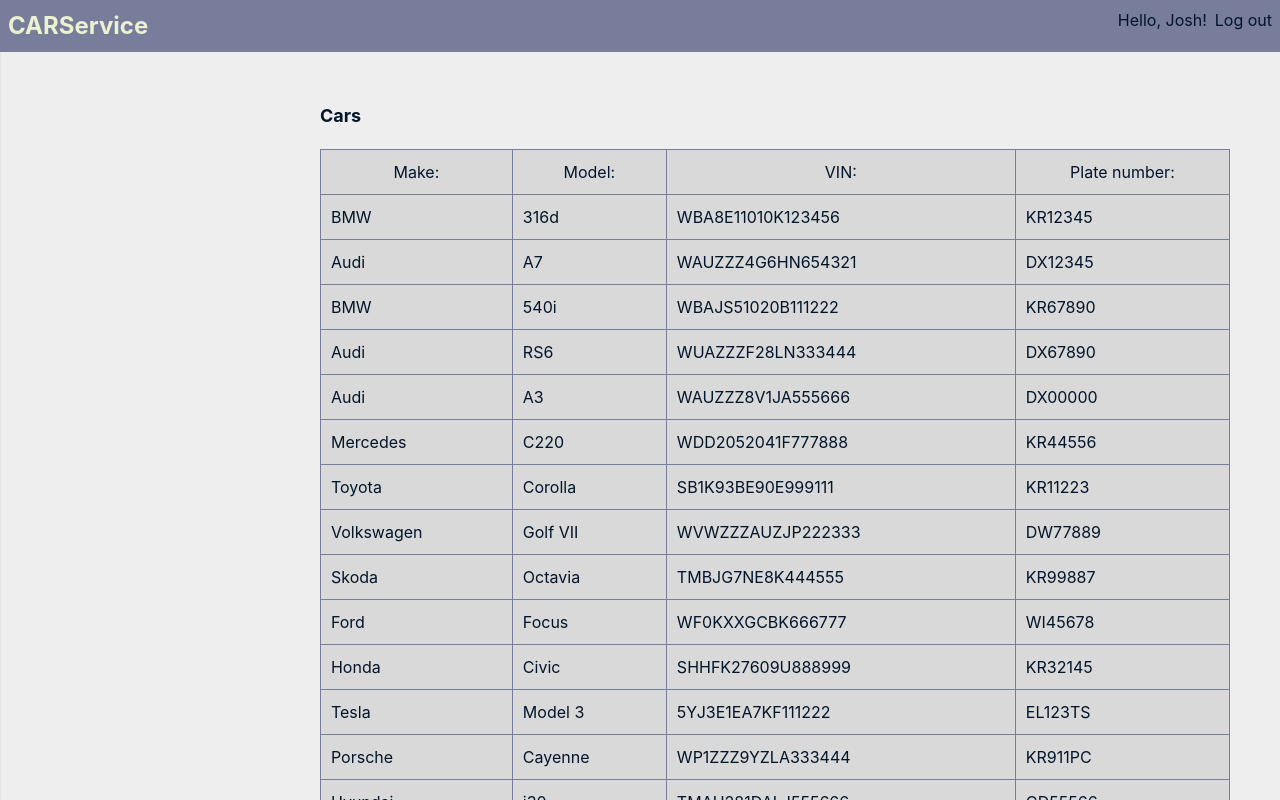
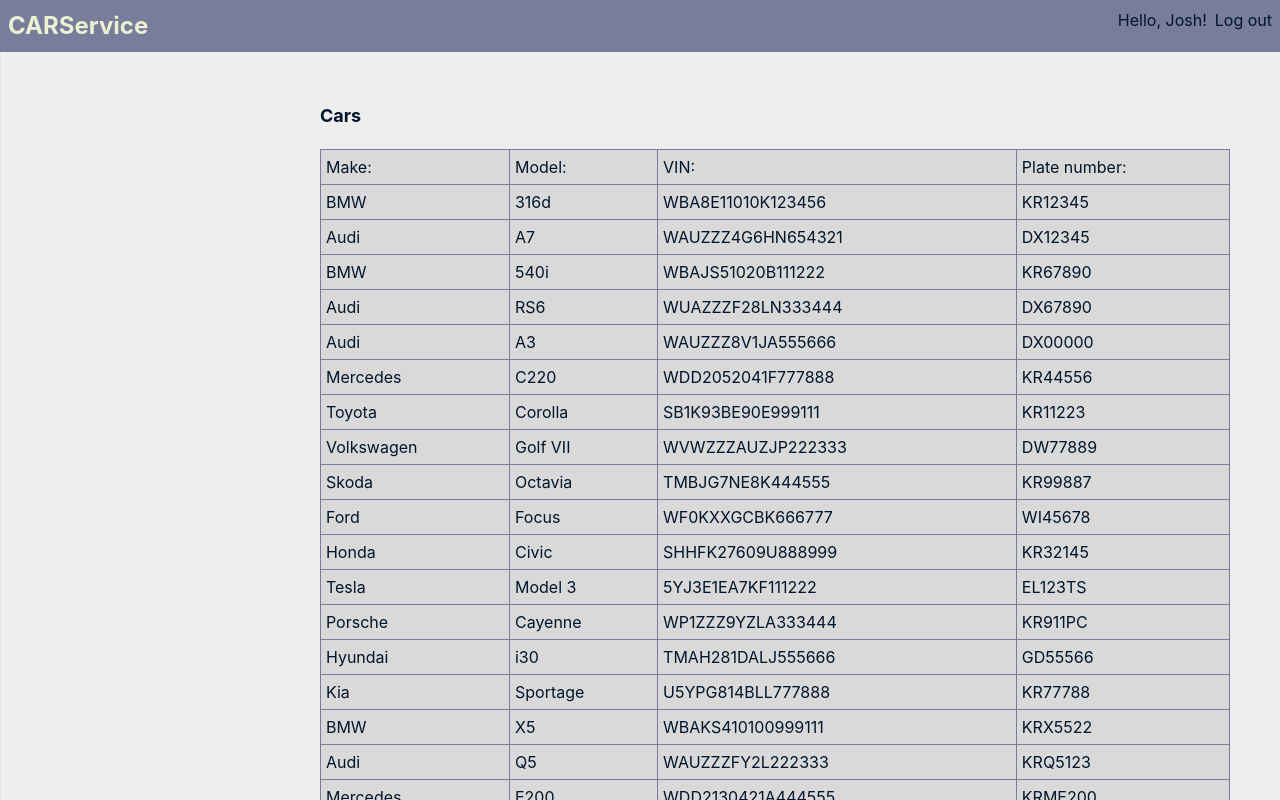
Before and after one commit to nMart719/autoservice, a React (Vite) app: page /cars in a window 1280 px wide. Shown: the top 800 px of the page. Built offline with nearby package versions, Linux system fonts and the light colour scheme.

Commit message:
refactoring styles

```diff
--- a/src/App.jsx
+++ b/src/App.jsx
@@ -1,5 +1,9 @@
 import "./styles/variables.css"
+import "./styles/reset.css";
 import "./styles/style.css";
+import "./styles/typography.css";
+import "./styles/table.css";
+import "./styles/page.css";
 import { Layout } from "./components/layout/Layout";
 import { Clients } from "./pages/Clients";
 import { Cars } from "./pages/Cars";
--- a/src/components/cars/CarList.jsx
+++ b/src/components/cars/CarList.jsx
@@ -9,20 +9,20 @@
       <table id="table_car_list">
         <thead>
           <tr>
-            <th>Make:</th>
-            <th>Model:</th>
-            <th>VIN:</th>
-            <th>Plate number:</th>
+            <th className="text-left">Make:</th>
+            <th className="text-left">Model:</th>
+            <th className="text-left">VIN:</th>
+            <th className="text-left">Plate number:</th>
           </tr>
         </thead>
         <tbody>
           {cars.map((car) => {
             return (
               <tr key={car.id}>
-                <td>{car.make}</td>
-                <td>{car.model}</td>
-                <td>{car.vin}</td>
-                <td>{car.plateNumber}</td>
+                <td className="text-left">{car.make}</td>
+                <td className="text-left">{car.model}</td>
+                <td className="text-left">{car.vin}</td>
+                <td className="text-left">{car.plateNumber}</td>
               </tr>
             );
           })}
--- a/src/components/cars/Cars.css
+++ b/src/components/cars/Cars.css
@@ -25,7 +25,7 @@
     margin-bottom: 10px;
 }
 #table_car_list td, th{
-    padding: 10px;
+    padding: 5px;
 }
 table#table_car_list, th, td {
     border: 1px solid var(--secondary);
--- a/src/pages/Cars.jsx
+++ b/src/pages/Cars.jsx
@@ -1,5 +1,5 @@
 import { cars } from "../data/cars";
-import { useState } from "react";
+// import { useState } from "react";
 import {CarList} from "../components/cars/CarList";
 import "../components/cars/Cars.css";
 export function Cars() {
--- a/src/pages/Clients.jsx
+++ b/src/pages/Clients.jsx
@@ -14,6 +14,7 @@
   const [selectedClientId, setSelectedClientId] = useState(null);
   return (
     <>
+    <h2>Clients</h2>
       <ClientList clients={clientsWithCounts} onSelect={setSelectedClientId}></ClientList>
       <ClientDetails clientId={selectedClientId}></ClientDetails>
     </>
--- /dev/null
+++ b/src/styles/page.css
@@ -0,0 +1,11 @@
+@import "tailwindcss";
+
+
+main{
+    @apply flex h-full w-full;
+}
+
+section{
+    @apply flex flex-col items-center w-full h-full;
+    padding: 50px;
+}
--- /dev/null
+++ b/src/styles/reset.css
@@ -0,0 +1,29 @@
+* {
+    margin: 0;
+    padding: 0;
+    box-sizing: border-box;
+}
+
+img {
+    display: block;
+    max-width: 100%;
+}
+
+button,
+input,
+textarea,
+select {
+    font: inherit;
+}
+
+ul,
+ol {
+    list-style: none;
+  padding: 0;
+  margin: 0;
+}
+
+a {
+    color: inherit;
+    text-decoration: none;
+}
--- a/src/styles/style.css
+++ b/src/styles/style.css
@@ -1,28 +1,13 @@
 @import "tailwindcss";
 
 html,body, #root{
-    /* @apply h-full w-full; */
+    @apply w-full;
 }
 body{
-  font-family: var(--font-family);
-  color: var(--text);
   background-color: var(--background);
-  font-size: var(--text-base);
-}
-
-ul {
-  list-style: none;
-  padding: 0;
-  margin: 0;
-}
-
-th{
-  font-weight: 400;
 }
 
 h2{
-  font-weight: 700;
-  font-size: var(--text-lg);
   display: inline-block;
   margin-bottom: 20px;
 }
--- /dev/null
+++ b/src/styles/table.css
@@ -0,0 +1,22 @@
+@import "tailwindcss";
+div:has(table){
+    width: 100%;
+}
+table{
+    width: 100%;
+    /* display: block; */
+}
+table thead, tbody{
+    background-color: var(--surface);
+    width: 100%;
+    /* display: block; */
+}
+table thead{
+    margin-bottom: 10px;
+}
+table td, th{
+    padding: 5px;
+}
+table, th, td {
+    border: 1px solid var(--secondary);
+}
--- /dev/null
+++ b/src/styles/typography.css
@@ -0,0 +1,13 @@
+body{
+  font-family: var(--font-family);
+  color: var(--text);
+  font-size: var(--text-base);
+}
+th{
+  font-weight: 400;
+}
+
+h2{
+  font-weight: 700;
+  font-size: var(--text-lg);
+}
--- a/src/styles/variables.css
+++ b/src/styles/variables.css
@@ -15,7 +15,7 @@
 
   /* Typography */
   --font-family: "Inter", sans-serif;
-
+/* TODO: fix sizes due to golden ratio */
   --text-xs: 12px;
   --text-sm: 14px;
   --text-base: 16px;
```
